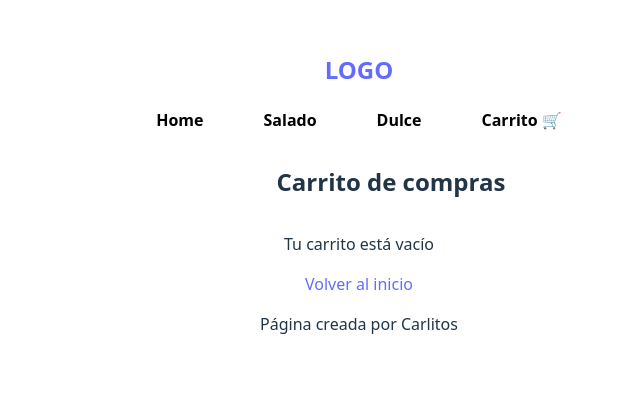
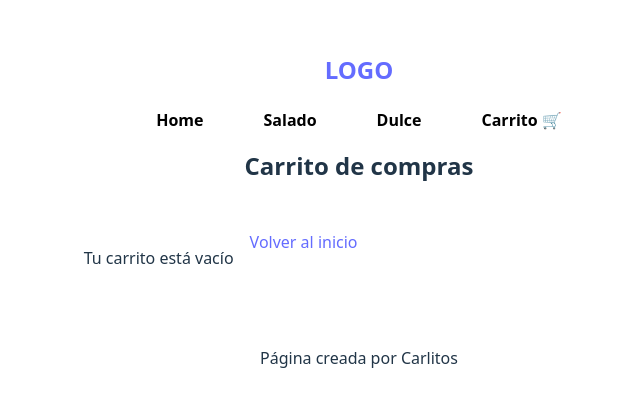
Before and after one commit to carlosbinker/react-practica, a React (Vite) app: page /carrito in a window 1280 px wide. Shown: the top 406 px of the page, without its empty margins (281-921 px from the left). Built offline with nearby package versions, Linux system fonts and the light colour scheme.

Commit message:
Actualizo css para que el carrito se muestre con flexbox

```diff
--- a/src/components/Cart/Cart.css
+++ b/src/components/Cart/Cart.css
@@ -1,7 +1,18 @@
+.item-list-container{
+  display: flex;
+  /* justify-content: center; */
+  align-items: center;
+  align-items: stretch; /* <--- CRÍTICO: Estira los ítems flexibles */
+  gap: 1rem;
+  flex-wrap: wrap;
+  row-gap: 30px;
+  margin-bottom: 60px;
+}
+
 .item-list-container h2 {
   width: 100%;
   text-align: center;
-  margin: 2rem;
+  margin: 1rem;
 }
 
 .btn-container {
--- a/src/components/Cart/Cart.jsx
+++ b/src/components/Cart/Cart.jsx
@@ -10,17 +10,19 @@ export const Cart = () => {
   const { cart, clearCart, deleteItem, total, checkout } = useCartContext();
 
   return (
+
     <section className="item-list-container">
       <h2>Carrito de compras</h2>
 
       {cart.length ? (
         cart.map((prod) => (
-          <Item key={prod.id} {...prod}>
+
+             <Item  key={prod.id} {...prod}>
             <span>Cantidad: {prod.quantity}</span>
             <button className="btn" onClick={() => deleteItem(prod.id)}>
               Eliminar
             </button>
-          </Item>
+            </Item>
         ))
       ) : (
         <p>Tu carrito está vacío</p>
```
